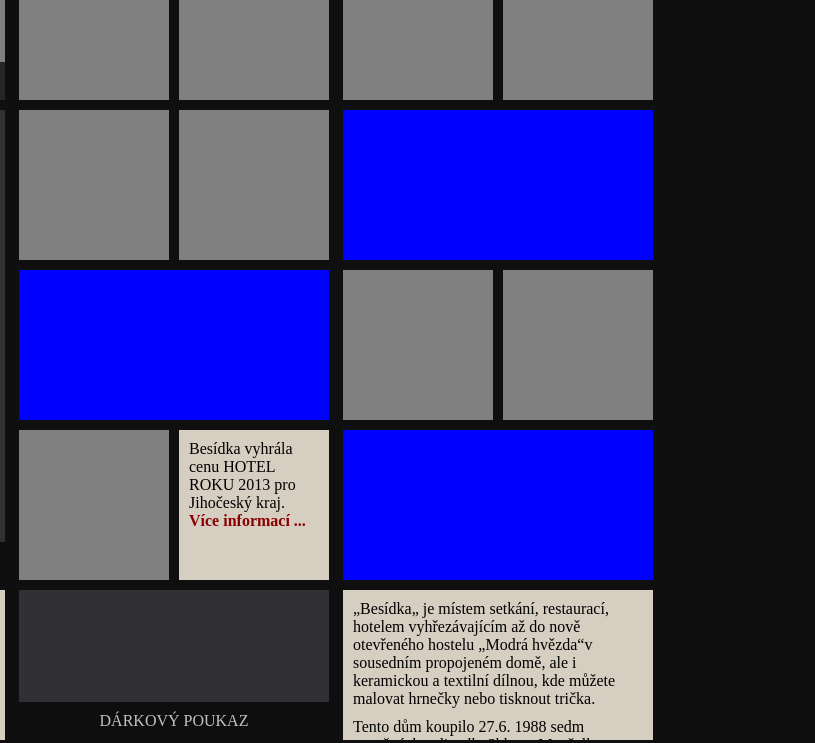
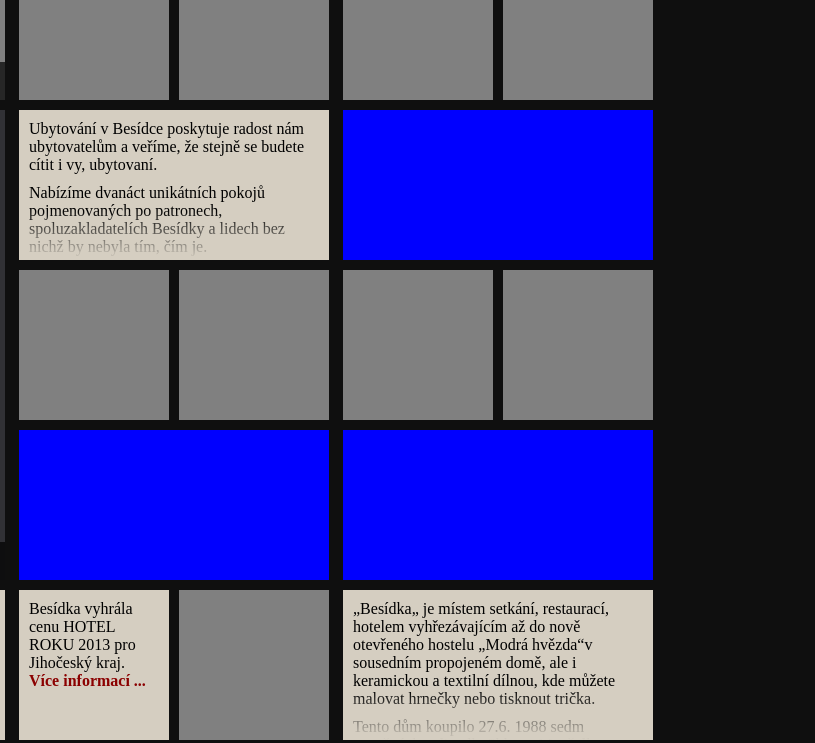
Before and after one commit to bergl/besidka, a website: page index.html in a window 1280 px wide. Shown: the part 255-998 px from the top of the page, 465-1280 px from the left. Drawn offline with Linux system fonts and the light colour scheme; files that its build step writes are made by us from their sources.

Commit message:
Add besidka accomodation text

```diff
--- a/css/source/besidka.css
+++ b/css/source/besidka.css
@@ -531,6 +531,28 @@ div.tile {
             margin: 10px;
         }
 
+    div.tile.blockEllipsis {
+        position: relative;
+    }
+
+        div.tile.blockEllipsis:after {
+            content: '';
+            width: 100%;
+            height: 50px;
+            position: absolute;
+            top: 100px;
+            background: -moz-linear-gradient(top,  rgba(213,206,193,0) 0%, rgba(213,206,193,1) 100%); /* FF3.6+ */
+            background: -webkit-gradient(linear, left top, left bottom, color-stop(0%,rgba(213,206,193,0)), color-stop(100%,rgba(213,206,193,1))); /* Chrome,Safari4+ */
+            background: -webkit-linear-gradient(top,  rgba(213,206,193,0) 0%,rgba(213,206,193,1) 100%); /* Chrome10+,Safari5.1+ */
+            background: -o-linear-gradient(top,  rgba(213,206,193,0) 0%,rgba(213,206,193,1) 100%); /* Opera 11.10+ */
+            background: -ms-linear-gradient(top,  rgba(213,206,193,0) 0%,rgba(213,206,193,1) 100%); /* IE10+ */
+            background: linear-gradient(to bottom,  rgba(213,206,193,0) 0%,rgba(213,206,193,1) 100%); /* W3C */
+        }
+
+    div.tile.blockEllipsis.OPEN:after {
+        display: none;
+    }
+
     div.tile.reconstruction .tileText {
         float: left;
     }
--- a/index.html
+++ b/index.html
@@ -3,6 +3,8 @@
 <head>
     <link rel="stylesheet" href="css/besidka.min.css" type="text/css" />
     <meta http-equiv="content-type" content="text/html; charset=windows-1250">
+    <meta name="keywords" content="ubytovani,ubytovaní,jídlo,hotel,keramika,slavonice,besídka,besidka,sklep,boháe,restaurace" lang="cs">
+    <meta name="keywords" content="accomodation,food,hotel,slavonice,ceramics,restaurant" lang="en">
     <link rel="shortcut icon" href="http://www.besidka.cz/img/favicon.ico" >
     <meta name="viewport" content="width=device-width, initial-scale=1">
     <title>Design Hotel Besídka</title>
@@ -69,14 +71,31 @@
                 <div class="tile middle room" data-room="VAVRA"></div>
                 <div class="tile small room" data-room="ZAMPIC"></div>
                 <div class="tile small room" data-room="KUSIAK"></div>
+                <div class="tile middle noanim besidkaText blockEllipsis opener"  data-res="besidka_acco_text">
+                    <p>Ubytování v Besídce poskytuje radost nám ubytovatelům a veříme, že stejně se
+                        budete cítit i vy, ubytovaní.
+                    </p>
+                    <p>
+                        Nabízíme dvanáct unikátních pokojů pojmenovaných po patronech,
+                        spoluzakladatelích Besídky a lidech bez nichž by nebyla tím, čím je.
+                    </p>
+                    <p>
+                        Základní cena je vždy pro dvě osoby se snídaní.
+                    </p>
+                    <p>
+                        Pokoje jsou pro vás připraveny nejpozději ve 14.00, a prosíme o jejich uvolnění
+                        do 11.00 v den odjezdu.
+                        Všechny pokoje jsou nekuřácké.
+                    </p>
+                </div>
                 <div class="tile small room" data-room="GENA"></div>
                 <div class="tile small room" data-room="BOHAC"></div>
                 <div class="tile middle room" data-room="KOUTAK"></div>
-                <div class="tile small room" data-room="VRBA"></div>
                 <div class="tile small besidkaText price actionable" onclick="return hotelOfTheYear();">
                     <p><span data-res="hotel_of_the_year_text">Besídka vyhrála cenu HOTEL ROKU 2013 pro Jihočeský kraj.</span>
                         <a data-res="more_informations" class="redLink" href="#err">Více informací ...</a></p>
                 </div>
+                <div class="tile small room" data-room="VRBA"></div>
                 <div class="tile middle poukaz noanim opener">
                     <div class="nadpis ACTIVE" data-res="gift_certificate">DÁRKOVÝ POUKAZ</div>
                     <p>Chcete obdarovat své blízké a přátele ?</p>
@@ -115,7 +134,7 @@
                 <div class="tile small room" data-room="KORYS"></div>
                 <div class="tile small room" data-room="RENESANCE"></div>
                 <div class="tile middle room" data-room="HATY"></div>
-                <div class="tile middle noanim opener besidkaText"  data-res="besidka_text">
+                <div class="tile middle noanim opener besidkaText blockEllipsis"  data-res="besidka_text">
                     <p>„Besídka„ je místem setkání, restaurací, hotelem vyhřezávajícím až do nově otevřeného hostelu „Modrá hvězda“v sousedním propojeném domě, ale i keramickou a textilní dílnou, kde můžete malovat hrnečky nebo tisknout trička.</p>
                     <p>Tento dům koupilo 27.6. 1988 sedm statečných z  divadla Sklep a Manželka národů, totalita byla tou dobou tak hluboká, že si neviděli na špičku nosu a nejdál byli v kredenci.</p>
                     <p>Citát z dob kdy „Besídka“ byla jen divadelně literární formou, než se zhmotnila do podoby domu s  restaurací a barem coby hlavou, břišní kuchyní a jaterně-ledvinovým sklepem a srdcem v  renesančním sále, který není vůbec renesanční.</p>
@@ -125,7 +144,7 @@
                 <div class="tile facebook noanim">
                     <div class="fb-like-box" data-href="https://www.facebook.com/pages/Bes&#xed;dka-Slavonice/136572019720657" data-width="310" data-show-faces="true" data-stream="true" data-show-border="false" data-header="false"></div>
                 </div>
-                <div class="tile middle noanim opener besidkaText reconstruction">
+                <!-- <div class="tile middle noanim opener besidkaText reconstruction">
                     <p class="tileText" data-res="eu_text">Tento projekt Rekonstrukce historického objektu s cílem rozšíření ubytovacích kapacit hotelu Besídka je spolufinancován Evropskou unií.  <br /><br />
                         <div class="nadpis ACTIVE" data-res="rooms">VÍCE INFORMACÍ</div>
                     </p>
@@ -137,7 +156,7 @@
                         <a href="www.g-project.cz">www.g-project.cz</a>
                     </p>
                     <p><img alt="Logo fondu evropské unie" src="img/eufond.png"></p>
-                </div>
+                </div> -->
                 <div class="tile small noanim backhouse"></div>
             </div>
         </div>
@@ -181,7 +200,7 @@
                   <option value="VRBA">Pan VRBA (Pokoje 2 + 2)</option>
                   <option value="HATY">HATY (Pokoje 2 + 2)</option>
                   <option value="RENESANCE">RENESANCE (Konferenční sál)</option>
-                  <option value="HOSTEL">HOSTEL</option>
+                  <option value="HOSTEL">Depandance Murindindi</option>
               </select>
               <span class="label mand" data-res="people_count">Počet osob (bez dětí):</span><input class="required countable" type="text" value="2" id="pocet_osob" /> <a id="add_kids" onclick="addKids(); return false;" href="#err" data-res="add_kids"> Přidat děti</a>
               <div id="to3" class="hidden">
```
